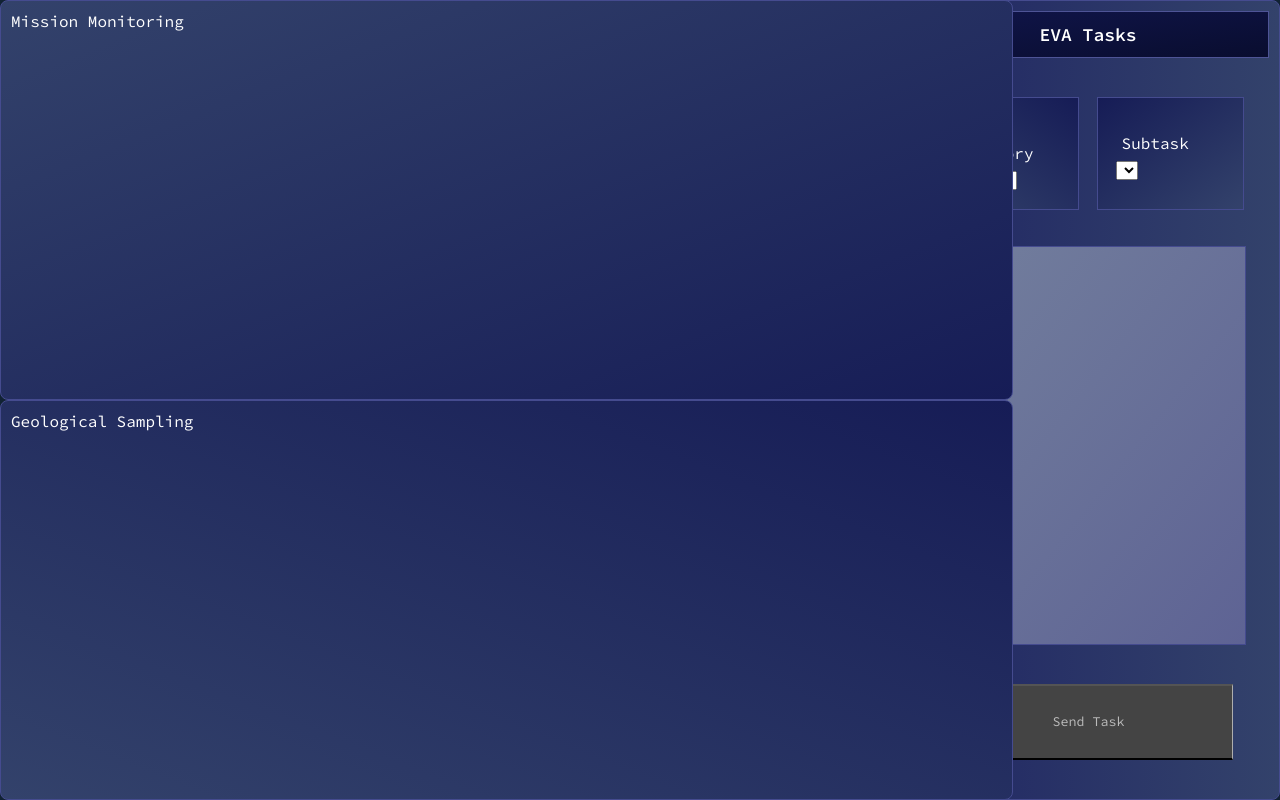
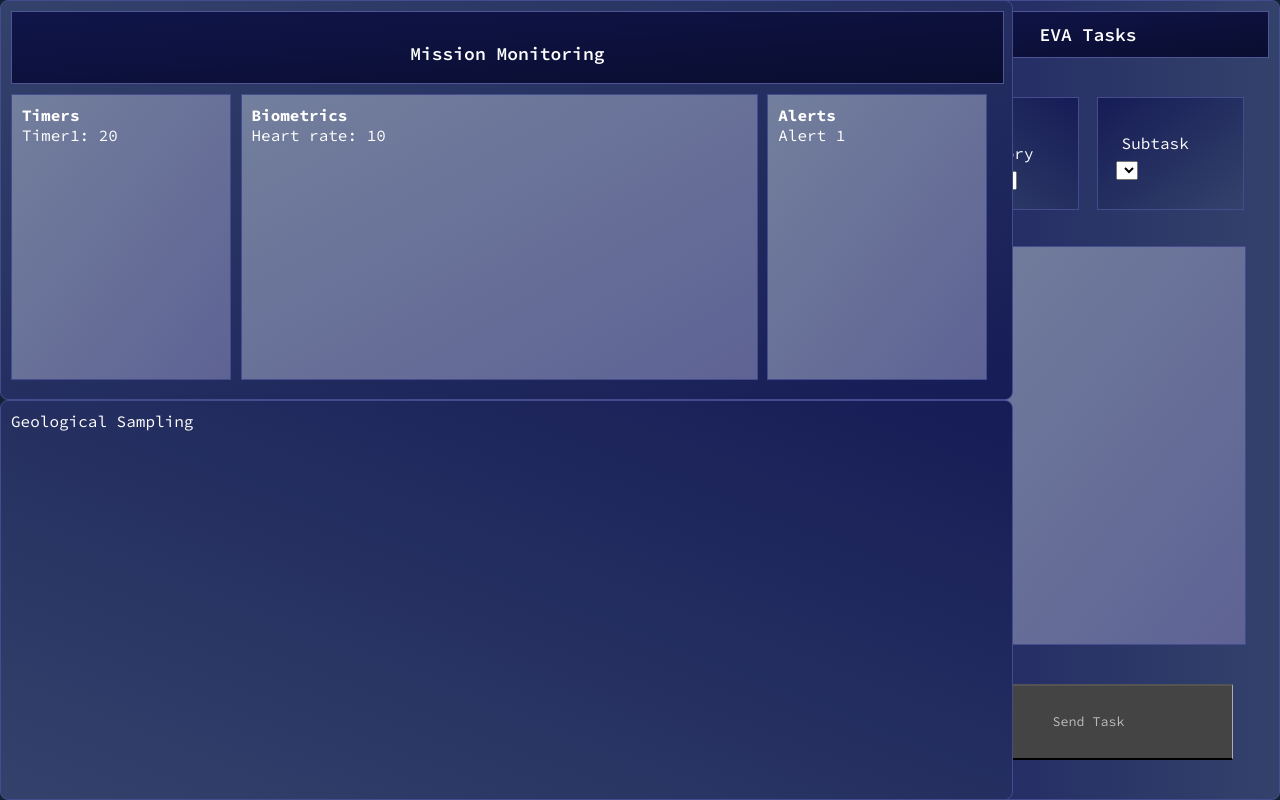
Before and after one commit to gsingh-0-0-1/JARVIS-2024, a Python web app: template src/lmcc/public/templates/left.html in a window 1280 px wide. Run offline with Jinja, Linux system fonts and the light colour scheme; the template is opened without the code that fills it, so the values that code supplies are empty; some libraries are stand-ins or nearby versions.

Commit message:
Added Mission Monitoring & sample updateBiometrics

```diff
--- a/src/lmcc/public/css/left.css
+++ b/src/lmcc/public/css/left.css
@@ -100,6 +100,65 @@ height: 3%;
 
 }
 
+#missiontitle {
+	width: 100%;
+	height: 3%;
+}
+
+#timers_panel {
+	height: 70%;
+	padding: 1% 1%;
+	background-image: linear-gradient(to bottom right,#737f9d, #5e6394);
+	border: 0.2vh solid #454b8f;
+	margin-top: 1%;
+	width: 20%;
+	display: inline-block; /* Display the panels inline */
+	vertical-align: top; /* Align them to the top */
+
+}
+
+#timers {
+	font-family: Source Code Pro;
+	color: white;
+
+}
+
+#biometrics_panel {
+	height: 70%;
+	padding: 1% 1%;
+	background-image: linear-gradient(to bottom right,#737f9d, #5e6394);
+	border: 0.2vh solid #454b8f;
+	margin-top: 1%;
+	width: 50%;
+	display: inline-block; /* Display the panels inline */
+	vertical-align: top; /* Align them to the top */
+
+}
+
+#biometrics {
+	font-family: Source Code Pro;
+	color: white;
+
+}
+
+#alerts_panel {
+	height: 70%;
+	padding: 1% 1%;
+	background-image: linear-gradient(to bottom right,#737f9d, #5e6394);
+	border: 0.2vh solid #454b8f;
+	margin-top: 1%;
+	width: 20%;
+	display: inline-block; /* Display the panels inline */
+	vertical-align: top; /* Align them to the top */
+
+}
+
+#alerts {
+	font-family: Source Code Pro;
+	color: white;
+
+}
+
 #panel_geo_sampling {
 	bottom: 0%;
 	left: 0%;
--- a/src/lmcc/public/js/left.js
+++ b/src/lmcc/public/js/left.js
@@ -67,3 +67,21 @@ function displaySelectedTask() {
 }
 
 fetchAllTasks()
+
+function displayBiometrics(){
+	console.log("start")
+
+    fetch('/localdata/BIOMETRICS')
+    .then(response => {
+        if (!response.ok) throw new Error('Failed to fetch biometrics');
+        return response.text()
+    })
+	.then(data => {
+		console.log(data)
+		document.getElementById("biometrics").innerHTML = data
+	})
+    .catch(error => console.error('Error creating task:', error));
+
+}
+
+window.setInterval(displayBiometrics, 1000)
--- a/src/lmcc/public/templates/left.html
+++ b/src/lmcc/public/templates/left.html
@@ -65,7 +65,25 @@
 
         <!-- 2. Mission Monitoring Panel -->
         <div id="panel_mission_monitor" class="panel title">
-            Mission Monitoring
+            <div id="missiontitle" div class="paneltitle">Mission Monitoring</div>
+
+            <div id="timers_panel">
+                <b>Timers</b>
+                <div id="timers">Timer1: 20
+                </div>
+            </div>
+
+            <div id="biometrics_panel">
+                <b>Biometrics</b>
+                <div id="biometrics">Heart rate: 10
+                </div>
+            </div>
+
+            <div id="alerts_panel">
+                <b>Alerts</b>
+                <div id="alerts">Alert 1
+                </div>
+            </div>
         </div>
 
         <!-- 3. Mission Monitoring Panel -->
```
Also changed, not shown: src/lmcc/lmcc.js (+11 -3 lines).
